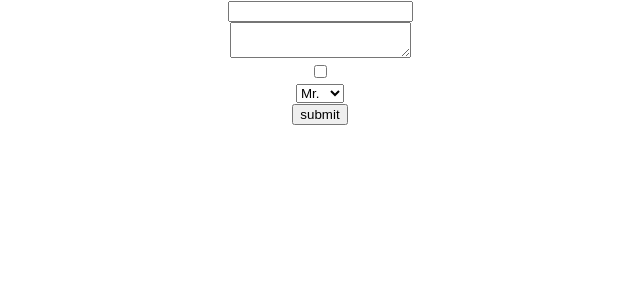
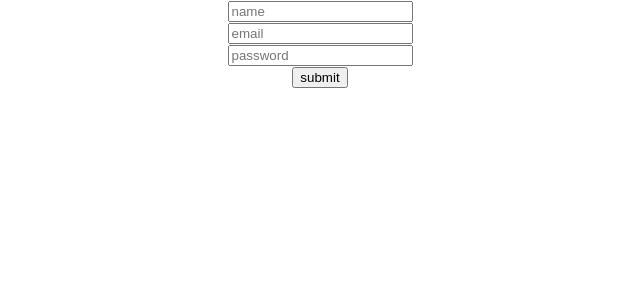
Before and after one commit to iqdmsyd/react-practical, a React (Create React App) app: page / in a window 1280 px wide. Shown: the top 300 px of the page, without its empty margins (320-960 px from the left). Built offline with nearby package versions, Linux system fonts and the light colour scheme.

Commit message:
validation form

```diff
--- a/src/App.js
+++ b/src/App.js
@@ -1,6 +1,6 @@
 import React, { Component } from "react";
 import "./App.css";
-import MyForm from "./components/MyForm";
+import ValidationForm from "./components/ValidationForm";
 
 class App extends Component {
   state = {
@@ -10,7 +10,7 @@
   render() {
     return (
       <div className="App">
-        <MyForm />
+        <ValidationForm />
       </div>
     );
   }
--- /dev/null
+++ b/src/components/ValidationForm.js
@@ -0,0 +1,100 @@
+import React, { Component } from "react";
+
+const initialState = {
+  name: "",
+  email: "",
+  password: "",
+  nameError: "",
+  emailError: "",
+  passwordError: "",
+};
+
+export default class ValidationForm extends Component {
+  state = initialState;
+
+  handleChange = (event) => {
+    const isCheckbox = event.target.type === "checkbox";
+    this.setState({
+      [event.target.name]: isCheckbox
+        ? event.target.checked
+        : event.target.value,
+    });
+  };
+
+  validate = () => {
+    let nameError = "";
+    let emailError = "";
+    let passwordError = "";
+
+    if (!this.state.name) {
+      nameError = "name can not be blank";
+    }
+    if (!this.state.email.includes("@")) {
+      emailError = "invalid email";
+    }
+    if (this.state.password.length < 8) {
+      passwordError = "password must be longer than 8 character";
+    }
+
+    if (emailError || nameError || passwordError) {
+      this.setState({ emailError, nameError, passwordError });
+      return false;
+    }
+
+    return true;
+  };
+
+  handleSubmit = (event) => {
+    // prevent from refreshing the page
+    event.preventDefault();
+    const isValid = this.validate();
+    if (isValid) {
+      console.log(this.state);
+      // clear form
+      this.setState(initialState);
+    }
+  };
+
+  render() {
+    return (
+      <form onSubmit={this.handleSubmit}>
+        <div>
+          <input
+            name="name"
+            value={this.state.name}
+            onChange={this.handleChange}
+            placeholder="name"
+          />
+          <div style={{ color: "red", fontSize: 13 }}>
+            {this.state.nameError}
+          </div>
+        </div>
+        <div>
+          <input
+            name="email"
+            value={this.state.email}
+            onChange={this.handleChange}
+            placeholder="email"
+          />
+          <div style={{ color: "red", fontSize: 13 }}>
+            {this.state.emailError}
+          </div>
+        </div>
+        <div>
+          <input
+            name="password"
+            type="password"
+            value={this.state.password}
+            onChange={this.handleChange}
+            placeholder="password"
+          />
+          <div style={{ color: "red", fontSize: 13 }}>
+            {this.state.passwordError}
+          </div>
+        </div>
+
+        <button type="submit">submit</button>
+      </form>
+    );
+  }
+}
```
